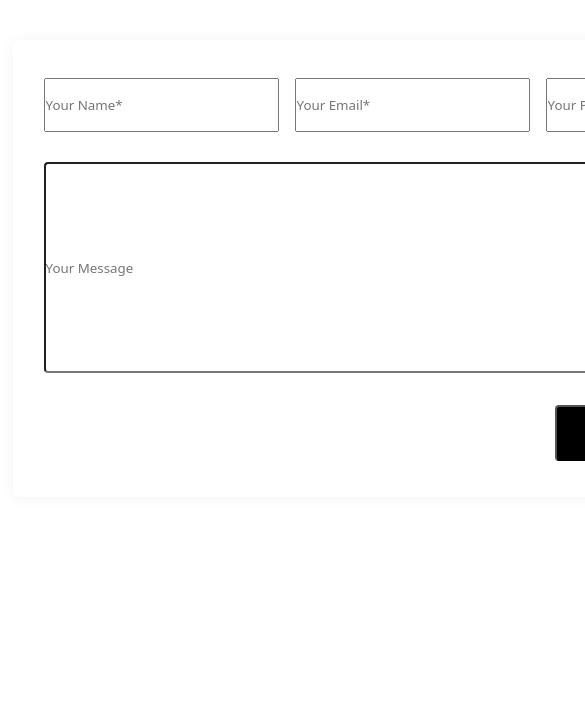
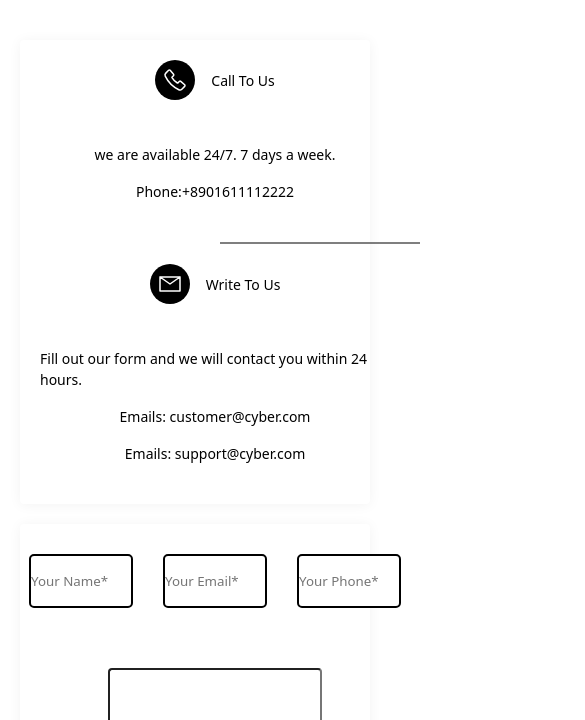
Before and after one commit to nnatroo/cyber-front, a React (Vite) app: page /contact in a window 390 px wide. Shown: the part 124-844 px from the top of the page, 585 px wide, since content can reach past the window. Built offline with nearby package versions, Linux system fonts and the light colour scheme.

Commit message:
contact-page-and-404,

```diff
--- a/src/modules/Contact.module.scss
+++ b/src/modules/Contact.module.scss
@@ -6,11 +6,23 @@ justify-content: center;
   gap: 30px;
   margin-left: 135px;
   margin-right: 135px;
+  @media (max-width: 767px) {
+    flex-direction: column;
+    gap: 20px;
+    margin-left: 20px;
+    margin-right: 20px;
+  }
   .left-side{
  background-color: white;
     border-radius: 4px;
     gap:32px;
     box-shadow: 0 1px 13px 0 #0000000D;
+
+    @media (max-width: 767px) {
+      width: 100%;
+      margin: 0;
+    }
+
     .line{
   border-bottom: 2px solid black;
   width: 272px;
@@ -20,6 +32,13 @@ justify-content: center;
   margin-left:35px;
   margin-right: 35px;
   opacity: 50%;
+      @media (max-width: 767px) {
+width: 200px;
+        display: flex;
+        justify-content: center;
+        align-items: center;
+        margin-left:200px;
+      }
 }
     .contact-div{
       display: flex;
@@ -33,7 +52,14 @@ justify-content: center;
       padding: 40px 43px 32px 35px;
       height: auto;
       overflow: hidden;
-
+      @media (max-width: 767px) {
+        width: 100%;
+        padding: 20px;
+        display: flex;
+        justify-content: center;
+        align-items: center;
+        flex-direction: column;
+      }
 
       .contact-div-title{
         display: flex;
@@ -45,6 +71,14 @@ justify-content: center;
         display: flex;
         flex-direction: column;
         gap: 16px;
+        @media (max-width: 767px) {
+          width: 100%;
+          padding: 20px;
+          display: flex;
+          justify-content: center;
+          align-items: center;
+          flex-direction: column;
+        }
       }
 
     }
@@ -55,13 +89,26 @@ justify-content: center;
     height: 457px;
     border-radius: 4px;
     background-color: #FFFFFF;
-    box-shadow: 0px 1px 13px 0px #0000000D;
+    box-shadow: 0 1px 13px 0 #0000000D;
+    @media (max-width: 767px) {
+      width: 100%;
+      margin: 0;
+    }
   .right-side-content{
     width: 737px;
     height: 377px;
     top: 40px;
     left: 31px;
     gap: 32px;
+    @media (max-width: 767px) {
+      width: 100%;
+      display: flex;
+      left: 20px;
+      right: 20px;
+      justify-content: center;
+      align-items: center;
+      flex-direction: column;
+    }
 
     .info-inputs{
   display: flex;
@@ -70,11 +117,22 @@ justify-content: center;
   width: 737px;
   height: 50px;
   gap: 16px;
-
+      @media (max-width: 767px) {
+        width: 100%;
+        gap: 30px;
+        display: flex;
+align-items: flex-start;
+      }
 
   input{
     width: 235px;
     height: 50px;
+    @media (max-width: 767px) {
+      width: 100px;
+      height: 50px;
+border: 2px solid black;
+      border-radius: 5px;
+    }
   }
 }
 .message-input{
@@ -82,11 +140,17 @@ justify-content: center;
   display: flex;
   justify-content: center;
   align-items: center;
+  @media (max-width: 767px) {
+    width: 100%;
+  }
   input{
     width: 737px;
     height: 207px;
     border-radius: 4px;
-
+    @media (max-width: 767px) {
+      width: 60%;
+      height: 160px;
+    }
   }
 }
     .btn-box{
@@ -94,7 +158,9 @@ justify-content: center;
       justify-content: center;
       align-items: center;
       text-decoration: none;
-
+      @media (max-width: 767px) {
+        width: 60%;
+      }
 
       .btn{
         display: flex;
@@ -107,7 +173,10 @@ justify-content: center;
         height: 56px;
         gap: 10px;
 margin-left: 500px;
-
+        @media (max-width: 767px) {
+          width: 100%;
+          margin-left:0;
+        }
         p{
           font-family: 'Poppins', sans-serif;
           color: white;
--- a/src/pages/Contact.jsx
+++ b/src/pages/Contact.jsx
@@ -1,15 +1,68 @@
 import classes from '../modules/Contact.module.scss'
 import phone from '../assets/icons-phone.svg'
 import mail from '../assets/icons-mail.svg'
+import {useState} from "react";
 export const Contact = () => {
-  return (
+
+    const [username, setUsername] = useState("")
+    const [email, setEmail] = useState("")
+    const [telephone, setTelephone] = useState("")
+
+
+    const usernameHandler = (event) => {
+        setUsername(event.target.value)
+
+    }
+    const emailHandler = (event) => {
+        setEmail(event.target.value)
+
+    }
+
+    const phoneHandler = (event) => {
+        setTelephone(event.target.value)
+
+    }
+
+    const sendMessage = (event) => {
+        event.preventDefault();
+
+
+        if (username.length === 0) {
+            alert("name can't be empty.");
+            return;
+        } else if (username.length < 6) {
+            alert("name isn't valid, it must be at least 6 characters.");
+            return;
+        }
+
+
+        if (email.length === 0) {
+            alert("Email can't be empty.");
+            return;
+        } else if (email.length < 8 || !email.includes("@")) {
+            alert("Email is not valid, it must include '@'.");
+            return;
+        }
+
+
+        if (telephone.length === 0) {
+            alert("Phone number can't be empty.");
+
+        } else if (telephone.length < 8 || isNaN(telephone)) {
+            alert("Phone number is not correct, it must be a number.");
+
+        }
+    };
+
+
+    return (
     <>
         <div className={classes['main-wrapper']}>
             <div className={classes['left-side']}>
                 <div className={classes['contact-div']}>
                     <div className={classes['contact-div-title']}>
                         <img src={phone} alt="icons-phone"/>
-                        <p> icon Call To Us</p>
+                        <p>  Call To Us</p>
                     </div>
 
                     <div className={classes['contact-div-content']}>
@@ -38,9 +91,9 @@ export const Contact = () => {
             <div className={classes['right-side']}>
                 <div className={classes['right-side-content']}>
                     <div className={classes['info-inputs']}>
-                        <input type='text' placeholder='Your Name*' className={classes['input']}/>
-                        <input type='text' placeholder='Your Email*'/>
-                        <input type='text' placeholder='Your Phone*'/>
+                        <input type='text' placeholder='Your Name*' onChange={usernameHandler}/>
+                        <input type='text' placeholder='Your Email*' onChange={emailHandler}/>
+                        <input type='text' placeholder='Your Phone*' onChange={phoneHandler}/>
                     </div>
 
                     <div className={classes['message-input']}>
@@ -48,7 +101,7 @@ export const Contact = () => {
                     </div>
 
                     <div className={classes['btn-box']}>
-                        <button className={classes['btn']}>
+                        <button className={classes['btn']} onClick={sendMessage}>
                             <p>Send Message</p>
                         </button>
                     </div>
@@ -59,5 +112,5 @@ export const Contact = () => {
 
         </div>
     </>
-  )
+    )
 }
```
